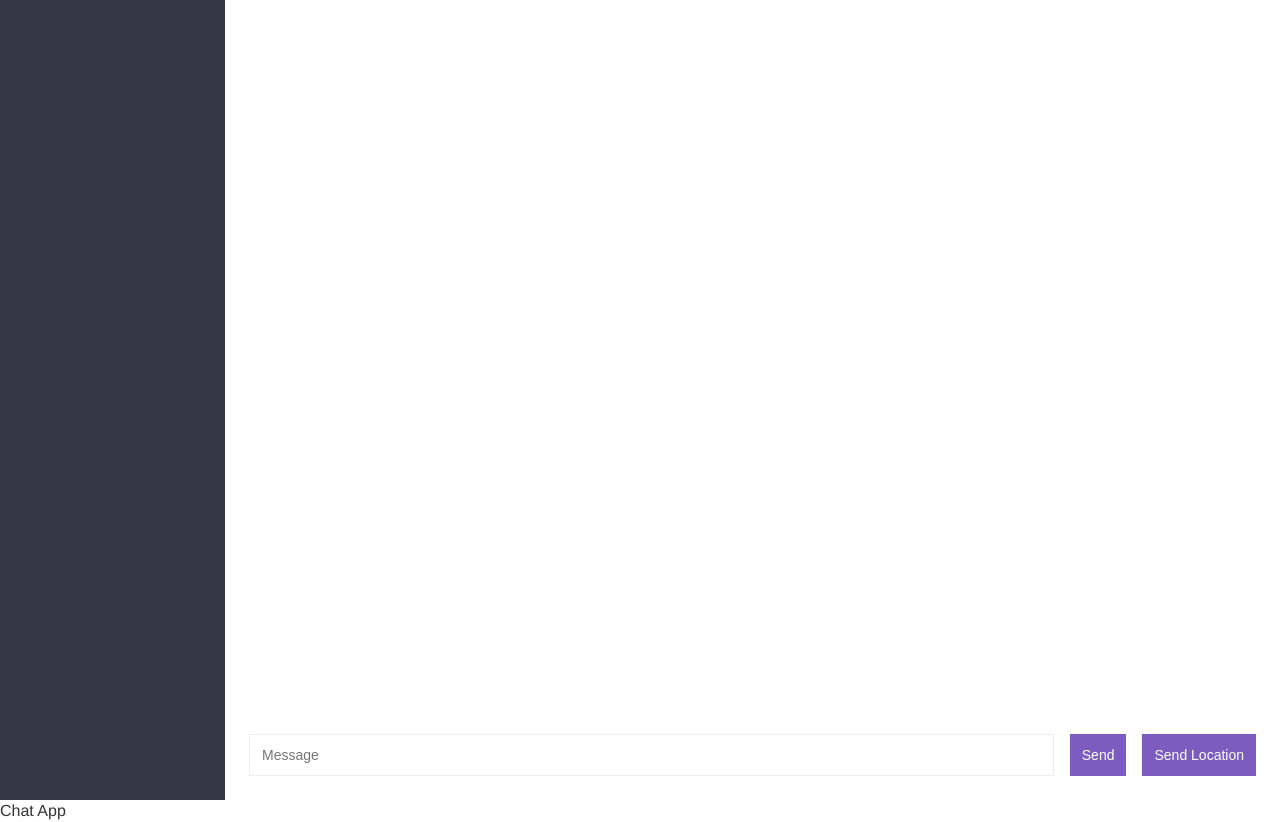
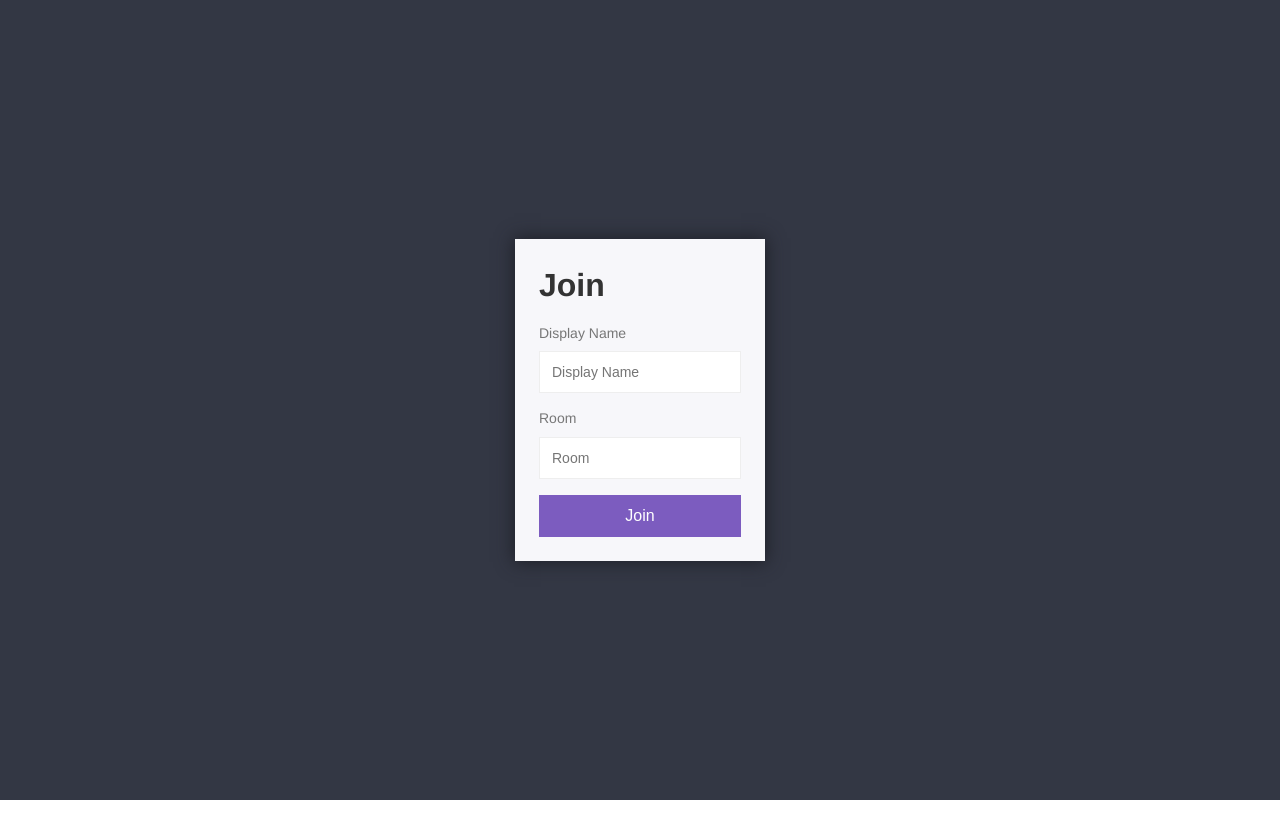
Before and after one commit to lazychamps/nodejs-udemy, a website: page chat-app/public/index.html in a window 1280 px wide. After the commit the page ends 800 px from the top, so only its background shows below. Drawn offline with nearby package versions, Linux system fonts and the light colour scheme; no server answers.

Commit message:
Added join room page

```diff
--- a/chat-app/public/index.html
+++ b/chat-app/public/index.html
@@ -8,46 +8,22 @@
     <link rel="stylesheet" href="/css/styles.min.css" />
   </head>
   <body>
-    <dic class="chat">
-      <div class="chat__sidebar"></div>
-      <div class="chat__main">
-        <div id="messages" class="chat__messages"></div>
-        <div class="compose">
-          <form id="message-form">
-            <input name="message" type="text" placeholder="Message" />
-            <button id="save-btn">Send</button>
-          </form>
-
-          <button id="send-location">Send Location</button>
-        </div>
+    <div class="centered-form">
+      <div class="centered-form__box">
+        <h1>Join</h1>
+        <form action="/chat.html">
+          <label>Display Name</label>
+          <input
+            type="text"
+            name="username"
+            placeholder="Display Name"
+            required
+          />
+          <label>Room</label>
+          <input type="text" name="room" placeholder="Room  " required />
+          <button>Join</button>
+        </form>
       </div>
-    </dic>
-    Chat App
-
-    <script id="message-template" type="text/html">
-      <div class="message">
-        <p>
-          <span class="message__name">Tapan Choudhary</span>
-          <span class="message__meta">{{createdAt}} </span>
-        </p>
-        <p> {{message}}</p>
-      </div>
-    </script>
-
-    <script id="location-template" type="text/html">
-      <div class="message">
-        <p>
-          <span class="message__name">Tapan Choudhary</span>
-          <span class="message__meta">{{createdAt}} </span>
-        </p>
-        <p><a href={{url}} target="_blank"> My Location</a></p>
-      </div>
-    </script>
-
-    <script src="https://cdnjs.cloudflare.com/ajax/libs/mustache.js/3.0.1/mustache.min.js"></script>
-    <script src="https://cdnjs.cloudflare.com/ajax/libs/moment.js/2.22.2/moment.min.js"></script>
-    <script src="https://cdnjs.cloudflare.com/ajax/libs/qs/6.6.0/qs.min.js"></script>
-    <script src="/socket.io/socket.io.js"></script>
-    <script src="/js/chat.js"></script>
+    </div>
   </body>
 </html>
```
Also changed, not shown: chat-app/public/chat.html (added, +52 -0 lines).
